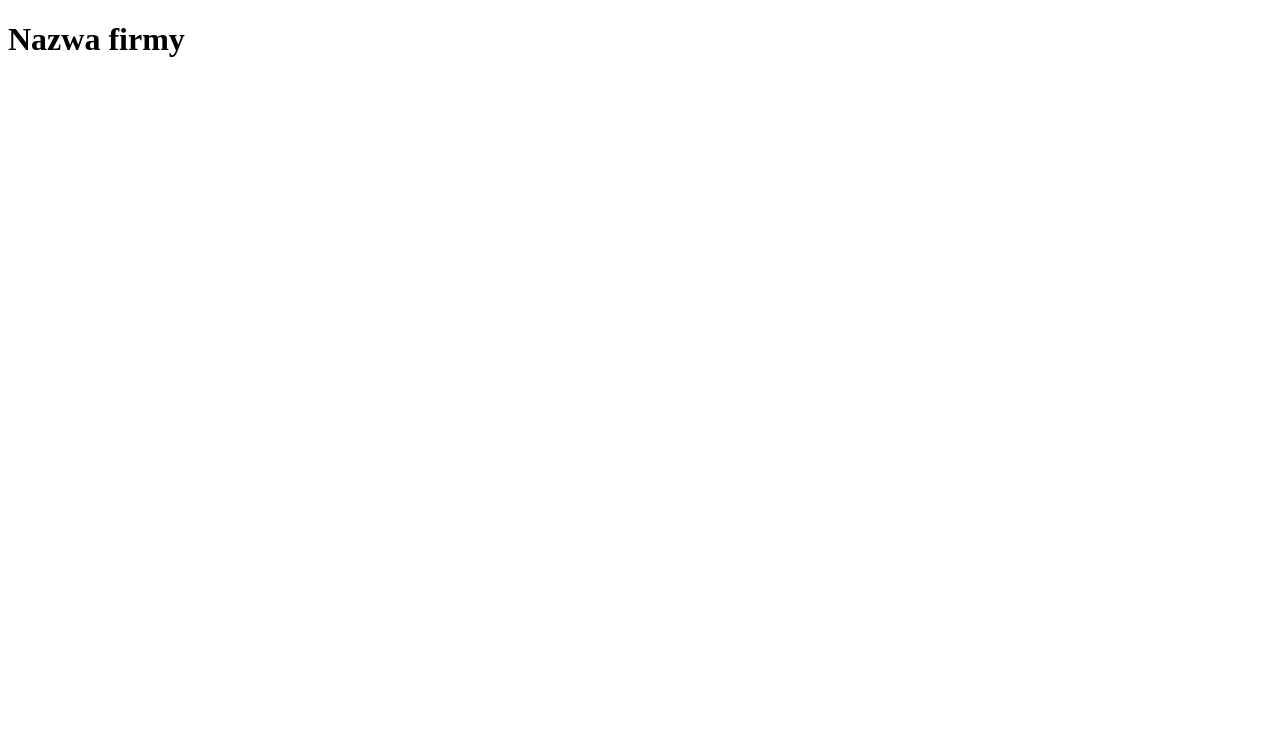
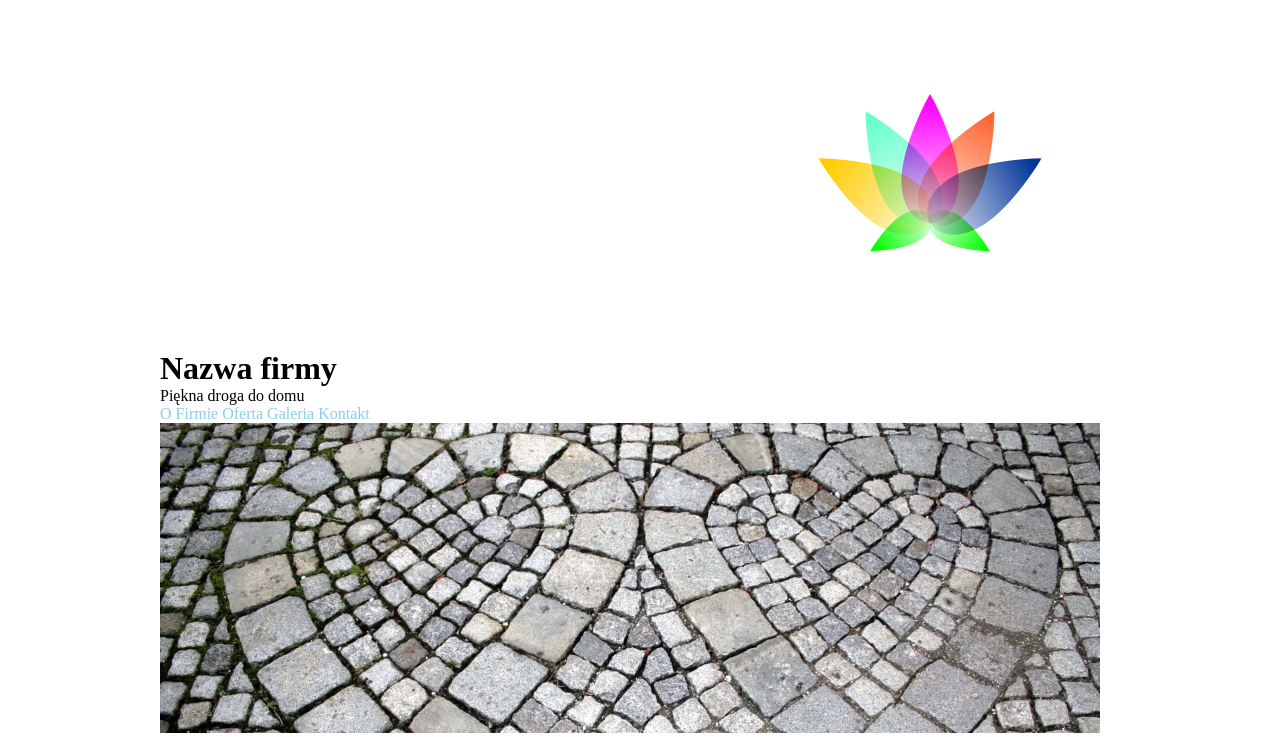
Before and after one commit to brikogaming/lekcjeCE, a plain HTML site: page index.html in a window 1280 px wide. Shown: the top 737 px of the page. Drawn offline with nearby package versions, Linux system fonts and the light colour scheme; files that its build step writes are made by us from their sources.

Commit message:
header szablon

```diff
--- a/css/style.scss
+++ b/css/style.scss
@@ -0,0 +1,36 @@
+*{
+    margin: 0;
+    padding: 0;
+}
+body{
+    width: 100vw;
+    overflow-x: hidden;
+}
+#container{
+    width: 960px;
+    position: relative;
+    transform: translate( -50%, 0);
+    left: 50%;
+}
+header{
+    #logo{
+        width: 30vw;
+        float: right;
+    }
+    #headcontainer{
+        width: 50vw;
+        float: left;
+    }
+    nav{
+        width: 940px;
+        float: left;
+        a{
+            text-decoration: none;
+            color: skyblue;
+        }
+        a:hover{
+            color: white;
+            background-color: skyblue;
+        }
+    }
+}
--- a/index.html
+++ b/index.html
@@ -12,7 +12,7 @@
 
         <!--------------------- CSS----------------------------------->
 
-        <link rel="stylesheet" type="text/css" href="style.css">
+        <link rel="stylesheet" type="text/css" href="css/style.css">
 
     </head>
     <body>
@@ -20,9 +20,31 @@
         <div id="container">
 
             <header>
-                <h1>
-                    Nazwa firmy
-                </h1>
+                <div id="logo">
+                    <img src="img/logo.png">
+                </div>
+                <div id="headcontainer">
+                    <h1>
+                        Nazwa firmy
+                    </h1>
+                    <span>Piękna droga do domu</span>
+                </div>
+
+
+                <nav>
+                    <a href="#">O Firmie</a>
+                    <a href="#">Oferta</a>
+                    <a href="#">Galeria</a>
+                    <a href="#">Kontakt</a>
+                </nav>
+
+                <div id="slider">
+                    <img src="img/1slider.jpeg">
+                    <img src="img/2slider.jpeg">
+
+                </div>
+
+
 
             </header>
 
```
Also changed, not shown: css/style.css (added), img/logo.png (added), 1 other file.
